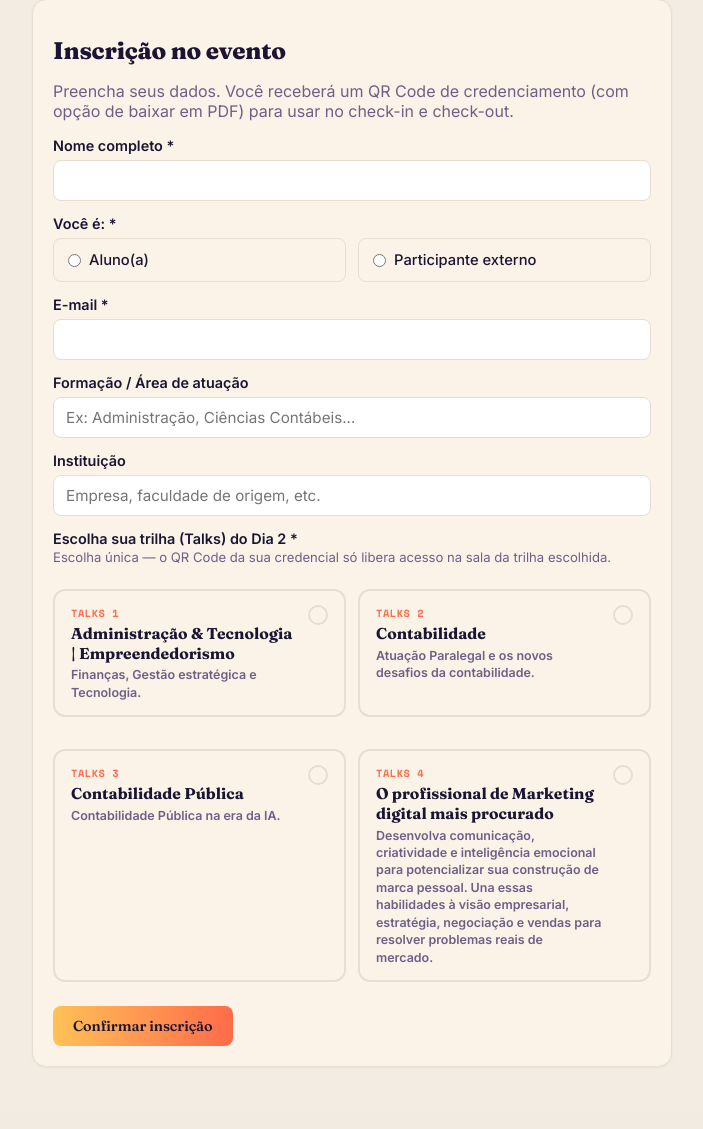
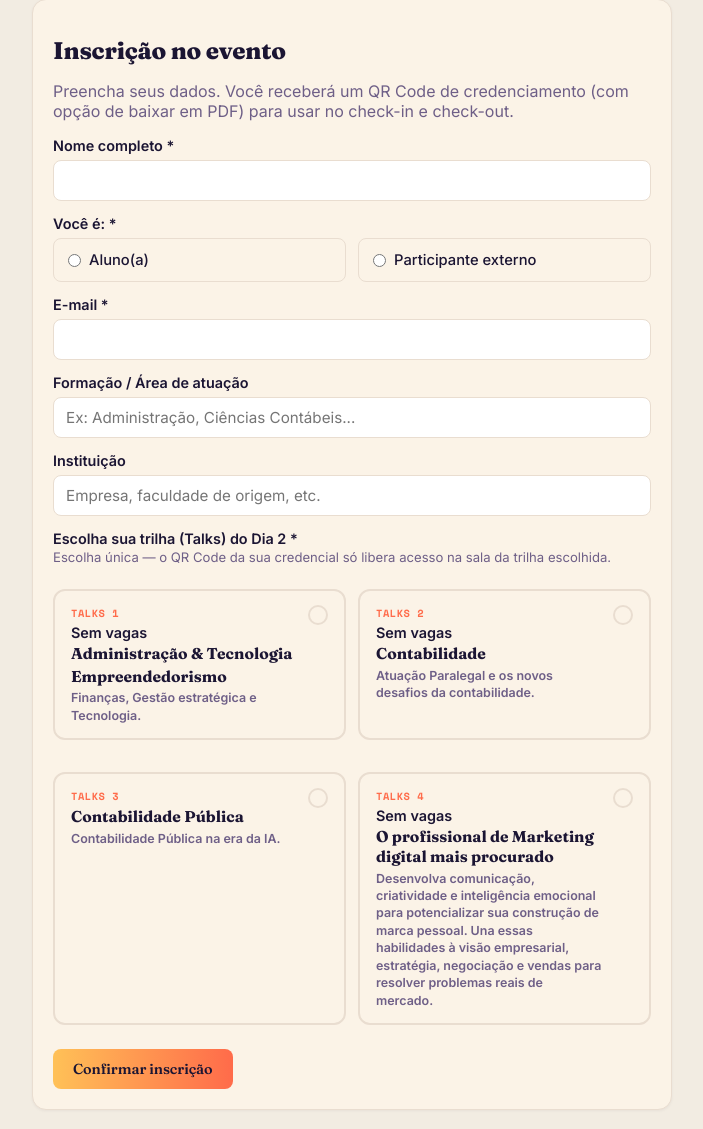
Before and after one commit to Er1k1r/UNITALKS, a Flask app: page /inscricao in a window 1280 px wide. Shown: the part 89-1218 px from the top of the page, without its empty margins (288-991 px from the left). Before the commit the page ends 1156 px from the top, so only its background shows below. Run offline with Flask 3, Linux system fonts and the light colour scheme.

Commit message:
Add files via upload

```diff
--- a/CredenciamentoV2/templates/home.html
+++ b/CredenciamentoV2/templates/home.html
@@ -136,9 +136,9 @@
     </p>
 
     <div class="oficina-item">
-      <strong class="oficina-titulo">Talks 1: Administração &amp; Tecnologia</strong>
+      <strong class="oficina-titulo">Talks 1: Administração &amp; Tecnologia | Empreendedorismo</strong>
       <p><strong>Local:</strong> A determinar (Para mais informações, siga nossas redes!)<br>
-      <strong>Convidada:</strong> Ana Rodrigues – CFO Vsoft Tecnologia.<br>
+      <strong>Convidadas:</strong> Ana Rodrigues – CFO Vsoft Tecnologia. Thaiene Carneiro – Contadora e Administradora.<br>
       <strong>Foco:</strong> Finanças, Gestão Estratégica e Tecnologia.<br>
       <strong>Tempo:</strong> 19h00 – 21h00 (Conteúdo prático + Q&amp;A)</p>
     </div>
--- a/CredenciamentoV2/templates/inscricao.html
+++ b/CredenciamentoV2/templates/inscricao.html
@@ -53,11 +53,14 @@
     </p>
     <div class="trilha-grupo">
       {% for n, t in talks.items() %}
-      <label class="trilha-card">
-        <input type="radio" name="trilha_dia2" value="{{ n }}" required>
+      <label class="trilha-card{{ ' sem-vagas' if not t.vagas_abertas else '' }}">
+        <input type="radio" name="trilha_dia2" value="{{ n }}" required{{ ' disabled' if not t.vagas_abertas else '' }}>
         <span class="trilha-card-conteudo">
           <span class="trilha-tag">Talks {{ n }}</span>
-          <strong>{{ t.titulo.split(': ')[1] }}</strong>
+          {% if not t.vagas_abertas %}<span class="tag-sem-vagas">Sem vagas</span>{% endif %}
+          {% for parte in t.titulo.split(': ')[1].split(' | ') %}
+          <strong>{{ parte }}</strong>
+          {% endfor %}
           <span class="trilha-foco">{{ t.foco }}</span>
         </span>
         <span class="trilha-check">✓</span>
```
